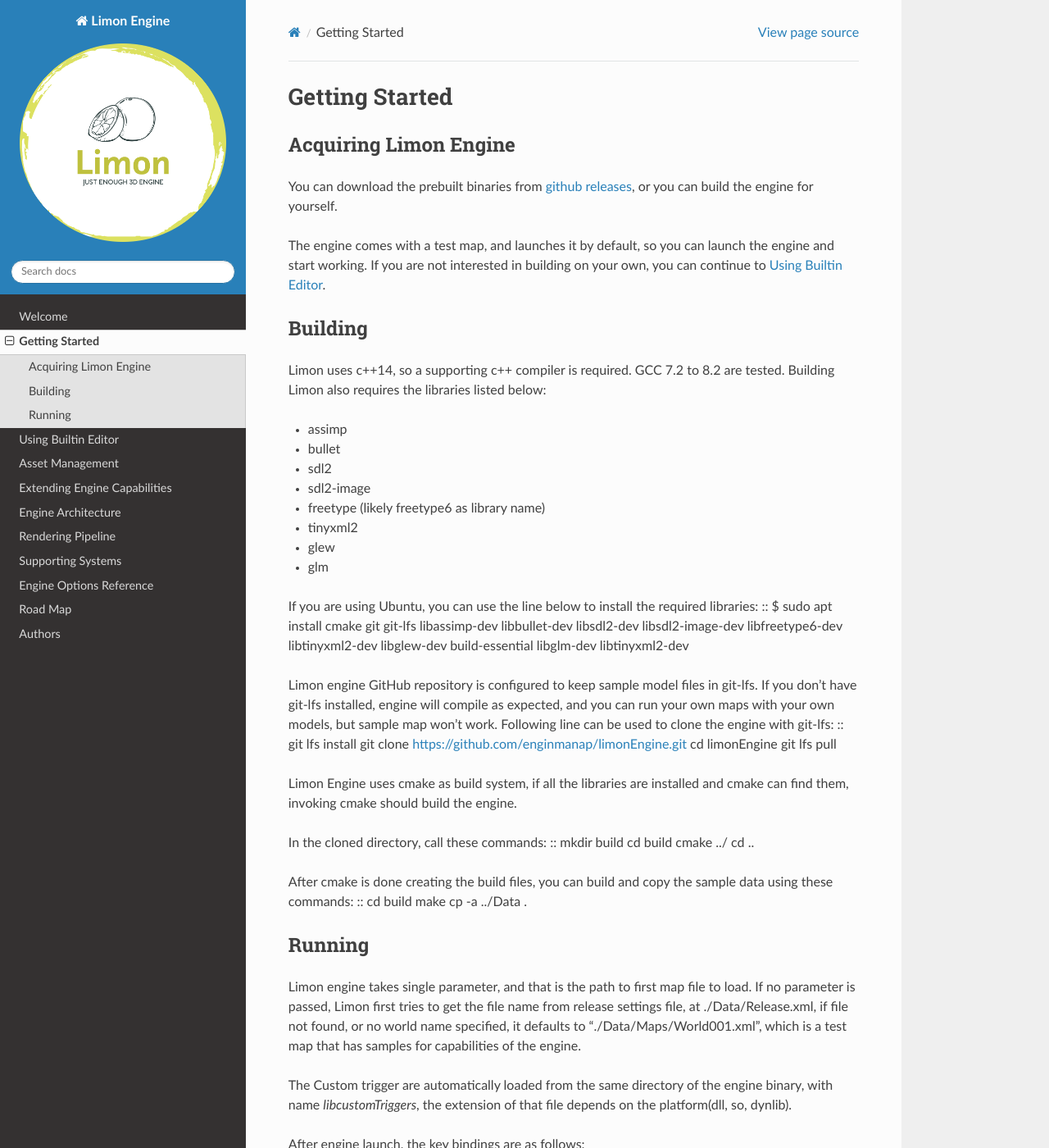
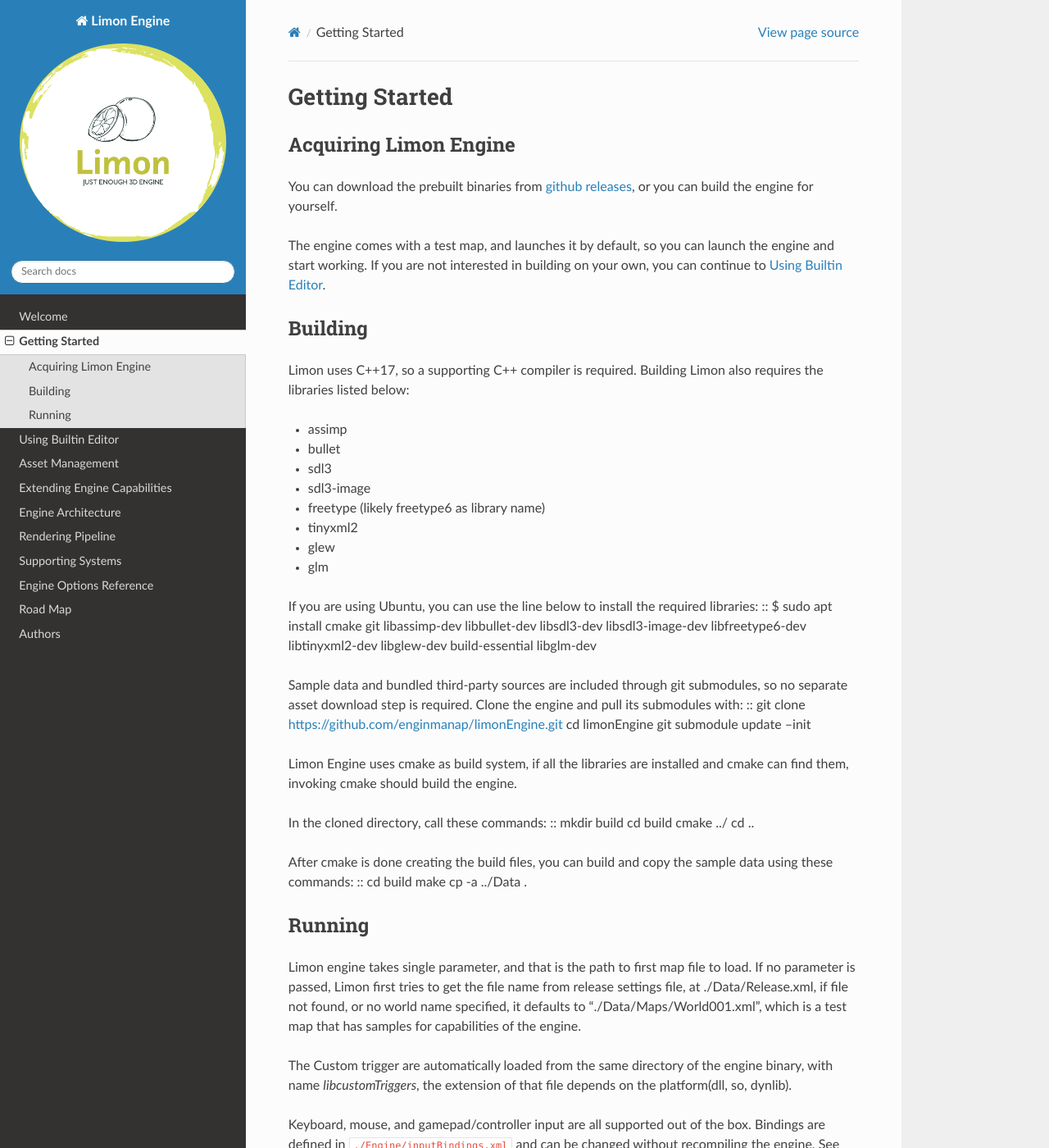
Before and after one commit to enginmanap/limonEngine-docs, a Sphinx documentation site: the page built from docs/GettingStarted.rst, in a window 1280 px wide and 1400 px high. Shown: the whole window at 82% size. Built offline with Sphinx 7.4.7 and the Read the Docs theme 3.1.0, drawn with Linux system fonts in a browser that asks for light colours; some of the changed text lies outside the part shown.

Commit message:
Update the docs to reflect SDL3 migration, and input system

```diff
--- a/docs/AssetManagement.rst
+++ b/docs/AssetManagement.rst
@@ -26,8 +26,8 @@
      - Assimp
      - Mixamo retargeting supported.
    * - Textures
-     - SDL2_image
-     - All formats supported by SDL2_image.
+     - SDL3_image
+     - All formats supported by SDL3_image.
    * - Audio
      - OpenAL
      - OGG and WAV.
--- a/docs/GettingStarted.rst
+++ b/docs/GettingStarted.rst
@@ -14,12 +14,12 @@
 Building
 ========
 
-Limon uses c++14, so a supporting c++ compiler is required. GCC 7.2 to 8.2 are tested. Building Limon also requires the libraries listed below:
+Limon uses C++17, so a supporting C++ compiler is required. Building Limon also requires the libraries listed below:
 
 * assimp
 * bullet
-* sdl2
-* sdl2-image
+* sdl3
+* sdl3-image
 * freetype (likely freetype6 as library name)
 * tinyxml2
 * glew
@@ -27,14 +27,13 @@
 
 If you are using Ubuntu, you can use the line below to install the required libraries:
 ::
-$ sudo apt install cmake git git-lfs libassimp-dev libbullet-dev libsdl2-dev libsdl2-image-dev libfreetype6-dev libtinyxml2-dev libglew-dev build-essential libglm-dev libtinyxml2-dev
+$ sudo apt install cmake git libassimp-dev libbullet-dev libsdl3-dev libsdl3-image-dev libfreetype6-dev libtinyxml2-dev libglew-dev build-essential libglm-dev
 
-Limon engine GitHub repository is configured to keep sample model files in git-lfs. If you don't have git-lfs installed, engine will compile as expected, and you can run your own maps with your own models, but sample map won't work. Following line can be used to clone the engine with git-lfs:
+Sample data and bundled third-party sources are included through git submodules, so no separate asset download step is required. Clone the engine and pull its submodules with:
 ::
-git lfs install
 git clone https://github.com/enginmanap/limonEngine.git
 cd limonEngine
-git lfs pull
+git submodule update --init
 
 Limon Engine uses cmake as build system, if all the libraries are installed and cmake can find them, invoking cmake should build the engine.
 
@@ -58,7 +57,9 @@
 
 The Custom trigger are automatically loaded from the same directory of the engine binary, with name  *libcustomTriggers*, the extension of that file depends on the platform(dll, so, dynlib).
 
-After engine launch, the key bindings are as follows:
+Keyboard, mouse, and gamepad/controller input are all supported out of the box. Bindings are defined in ``./Engine/inputBindings.xml`` and can be changed without recompiling the engine. See :ref:`InputSystem` for the full binding format, the built-in action list, and how to add your own game actions.
+
+After engine launch, the default key bindings are as follows:
 
 * Pressing `0` switches to debug mode, renders physics collision meshes and disconnects player from physics (flying and passing trough objects)
 * Pressing `F2` key switches to editor mode, which allows creating maps.
--- a/docs/index.rst
+++ b/docs/index.rst
@@ -66,6 +66,9 @@
 
 Skeletal animation with GPU-side skinning. Models, lights, particles, sounds, trigger volumes, and cameras can attach to specific named bones and follow them through the full skeletal animation.
 
+**Input**
+
+Action based input binding system. Fully configurable, allowing users to define custom actions, bind one or many inputs to it, and use it in their plugins. It supports both analog and digital input, keyboard, mouse and game controllers. All SDL3 input events can be used, so wheels, flight controllers etc. is also supported.
 **Platforms**
 
 Linux (primary), Windows, macOS (Apple Silicon), and Raspberry Pi 4/5. The graphics backend is a swappable dynamic library — the engine ships OpenGL 3.3 and OpenGL ES 3.1. Custom backends (Vulkan, Metal, DirectX) are possible without modifying engine source.
```
Also changed, not shown: README.rst (+4 -4 lines), docs/EngineArchitecture.rst (+4 -4 lines), docs/ExtendingByAPI/InputSystem.rst (+5 -5 lines), docs/RoadMap.rst (+1 -8 lines), docs/_static/media/images/EngineArchitecture_0_7.svg, 1 other file.
